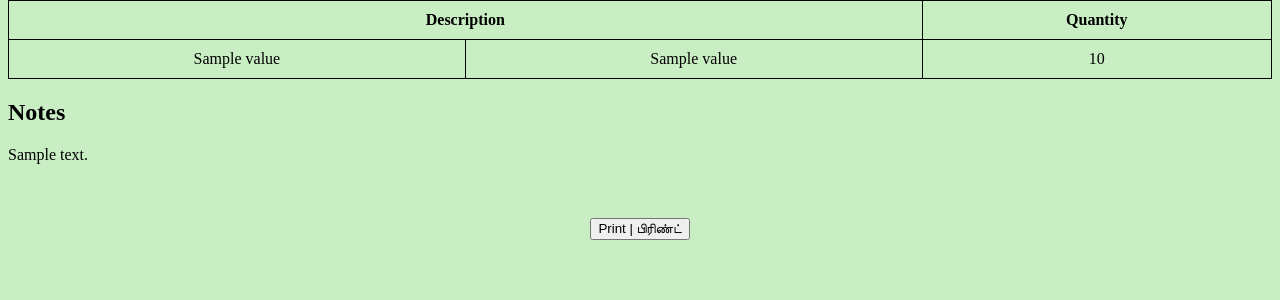
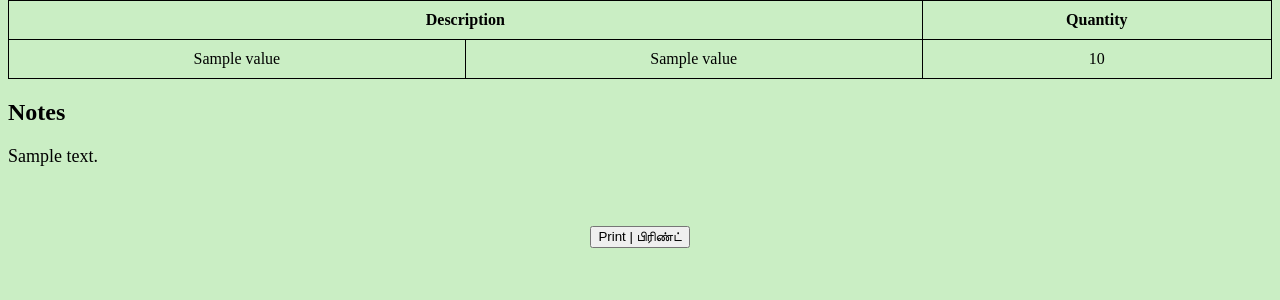
Before and after one commit to Ponharish/GroceryList-Ver2, a Django app: template printlist/templates/grocery_list_detail.html in a window 1280 px wide. Shown: the part 94-394 px from the top of the page. Run offline with Django 5.2, Linux system fonts and the light colour scheme; the template is opened without the code that fills it: most values are stand-ins (such as "Sample title", 1, 10 or a date in 2020).

Commit message:
Update font size for notes

```diff
--- a/printlist/templates/grocery_list_detail.html
+++ b/printlist/templates/grocery_list_detail.html
@@ -66,7 +66,9 @@
     </table>
 
     <h2>Notes</h2>
+    <font size = 4>
     <p>{{ notes|linebreaksbr  }}</p>
+    </font>
 
     <br>
     <div class="printbutton no-print">
--- a/printlist/templates/grocery_list_detail2.html
+++ b/printlist/templates/grocery_list_detail2.html
@@ -66,7 +66,9 @@
     </table>
 
     <h2>Notes</h2>
+    <font size = 4>
     <p>{{ notes|linebreaksbr  }}</p>
+    </font>
 
     <br>
     <div class="printbutton no-print">
```
Also changed, not shown: db.sqlite3.
